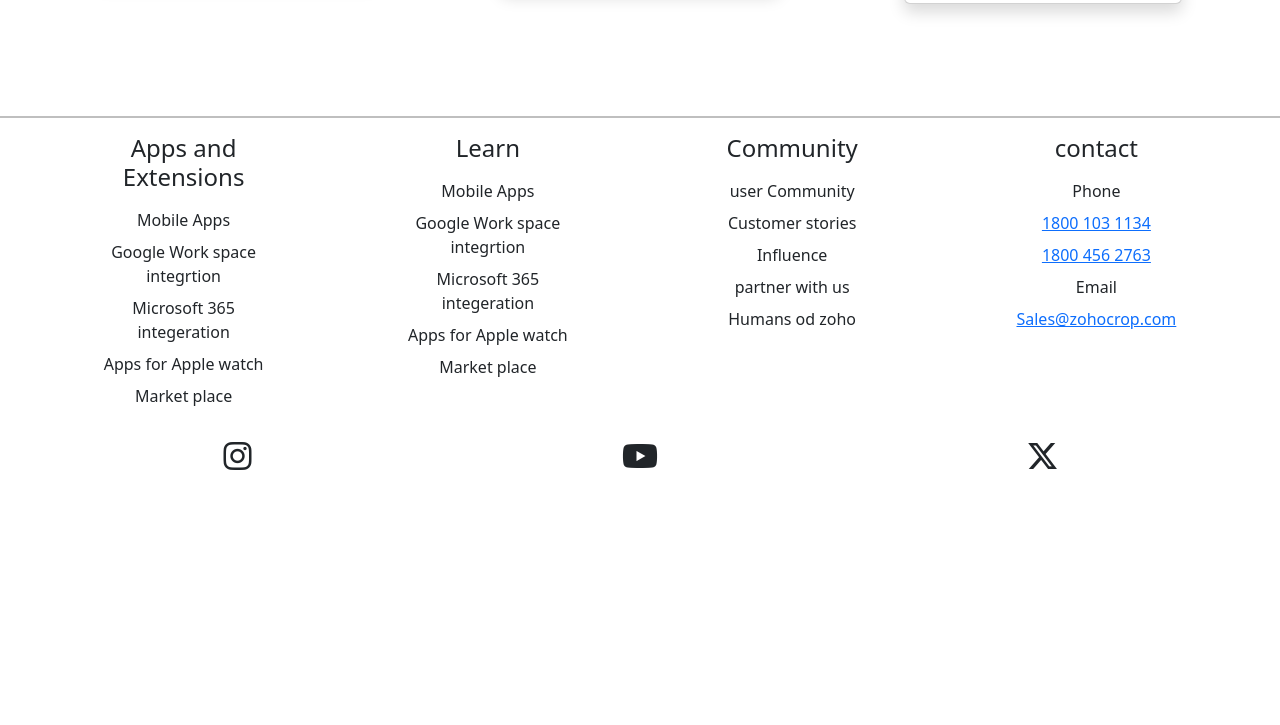
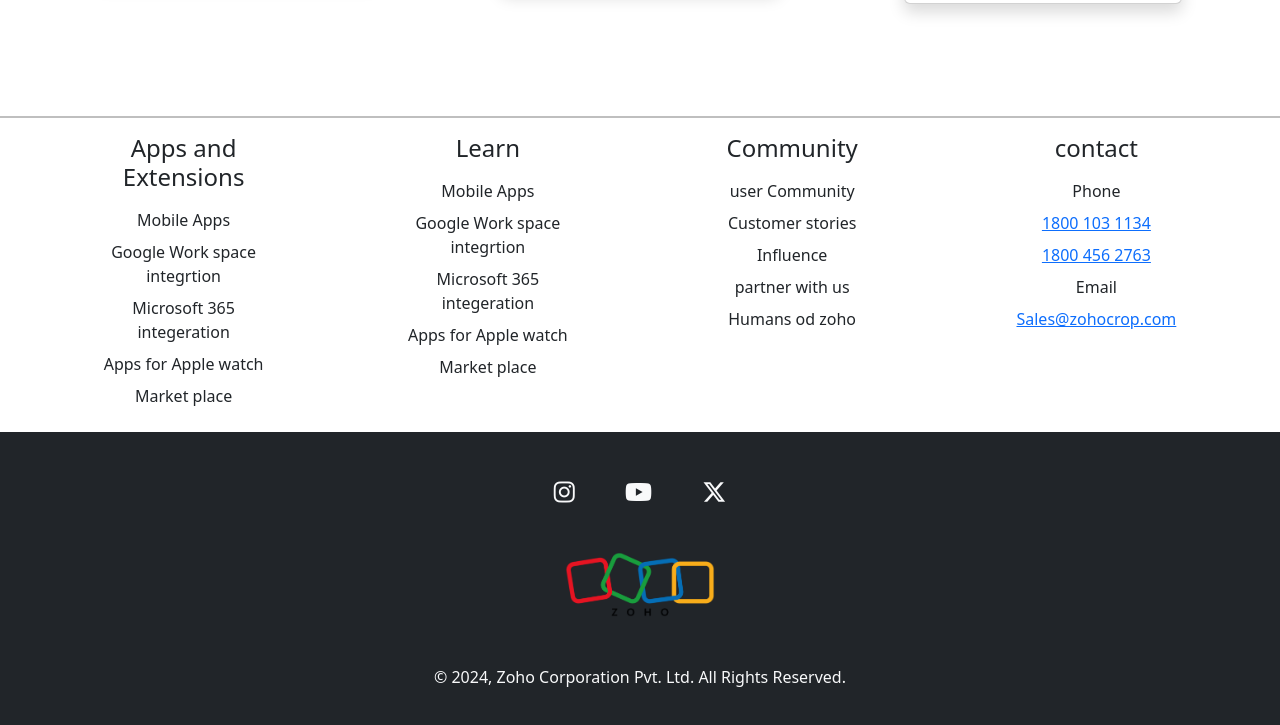
Before and after one commit to Kamal0802/Zoho-Site, a plain HTML site: page index.html in a window 1280 px wide. Shown: the part 2700-3425 px from the top of the page. Before the commit the page ends 3182 px from the top, so only its background shows below. Drawn offline with nearby package versions, Linux system fonts and the light colour scheme.

Commit message:
footer added

```diff
--- a/index.html
+++ b/index.html
@@ -290,10 +290,18 @@
         </div>
       </div>
 
-      <div class="row justify-content-center justify-content-evenly text-center p-2">
-        <div class="col-1 "><i class="fa-brands fa-instagram"></i></div>
-        <div class="col-1 offset-1"><i class="fa-brands fa-youtube"></i></div>
-        <div class="col-1 offset-1"> <i class="fa-brands fa-x-twitter"></i></div>
+      <div class="row justify-content-center justify-content-evenly text-center p-5 bg-dark text-light">
+        <div class="col-2 d-flex justify-content-evenly ">
+          <i class="fa-brands fa-instagram" style="font-size: 1.5rem;"></i>
+          <i class="fa-brands fa-youtube ps-5"style="font-size: 1.5rem;"></i>
+          <i class="fa-brands fa-x-twitter ps-5" style="font-size: 1.5rem;"></i>
+
+        </div>
+       <div>
+        <img src="assets/zoho-logo.png" alt="" width="150px" class="pt-5">
+        <p class="pt-5">© 2024, Zoho Corporation Pvt. Ltd. All Rights Reserved.</p>
+       </div>
+
       </div>
 
 
--- a/styles.css
+++ b/styles.css
@@ -15,6 +15,9 @@ video {
 
 }
 
+body{
+    overflow-x: hidden;
+}
 
 .card img {
     width: 50%;
```
